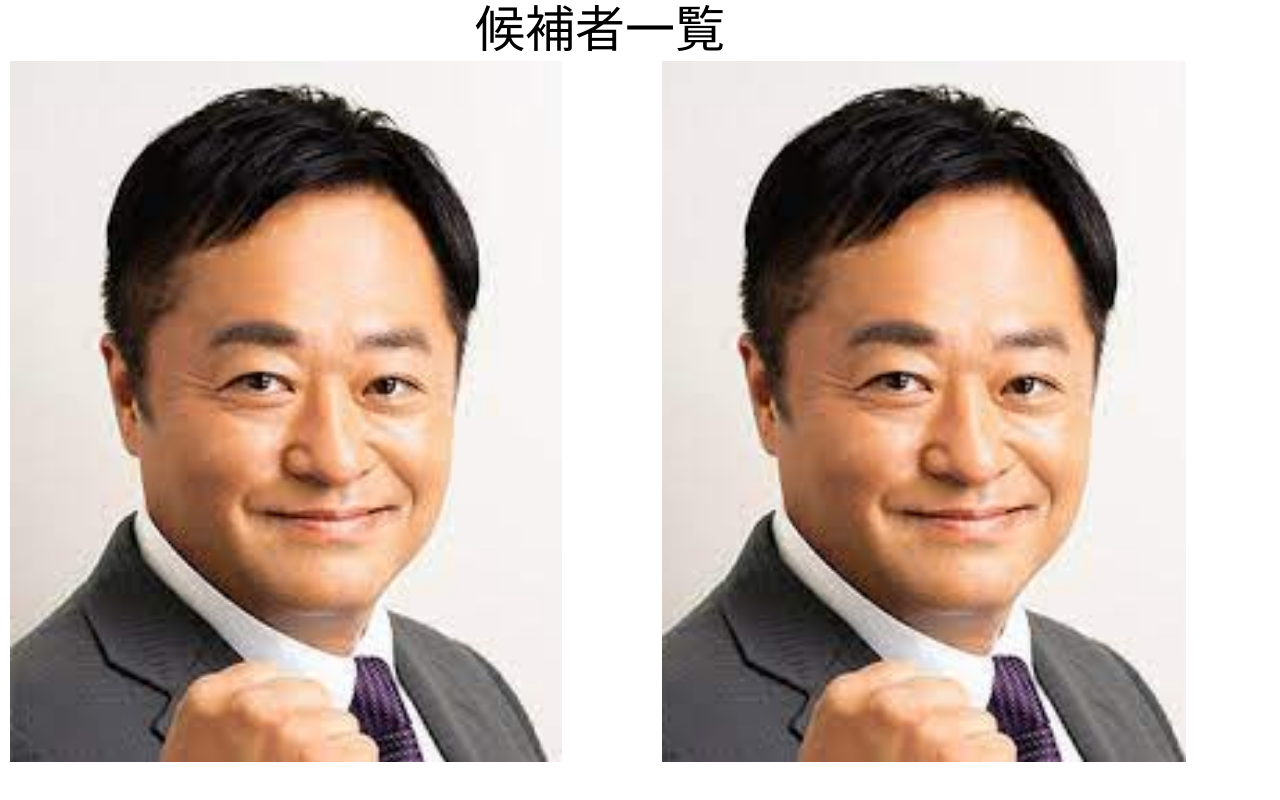
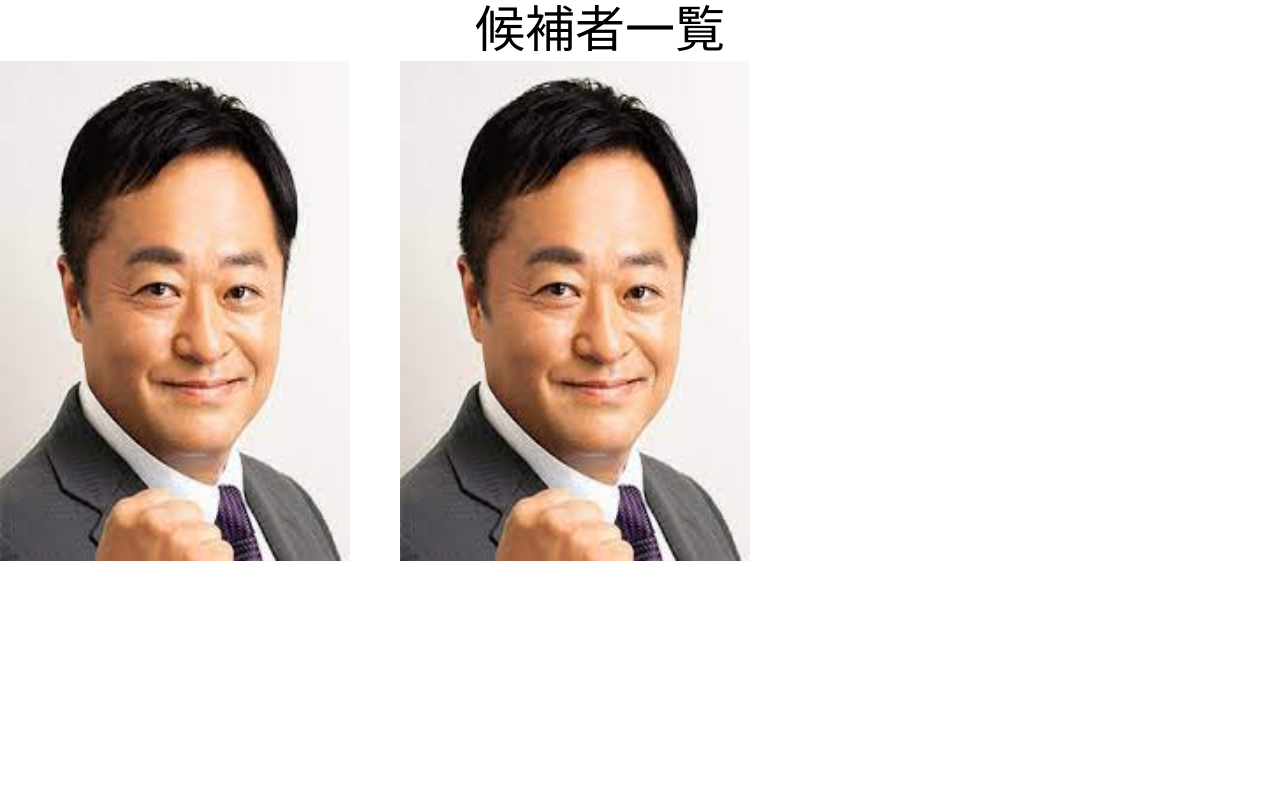
Before and after one commit to Moyashi911/Struffle3, a Flask app: page /user in a window 1280 px wide. Shown: the part 50-850 px from the top of the page. Run offline with Flask 3, Linux system fonts and the light colour scheme; a user stored in the database is signed in; some libraries are stand-ins or nearby versions.

Commit message:
変更したよ

```diff
--- a/templates/candidate2.html
+++ b/templates/candidate2.html
@@ -3,7 +3,7 @@
   <head>
     <title>投票サイト</title>
     <meta property="og:title" content="Trustworthy Enlightened Wallaby" />
-    <meta name="viewport" content="width=device-width">
+    <meta name="viewport" content="width=device-width,initial-scale=0.5">
     <meta charset="utf-8" />
     <meta property="twitter:card" content="summary_large_image" />
     <link href="https://cdn.jsdelivr.net/npm/bootstrap@5.3.0/dist/css/bootstrap.min.css" rel="stylesheet" integrity="sha384-9ndCyUaIbzAi2FUVXJi0CjmCapSmO7SnpJef0486qhLnuZ2cdeRhO02iuK6FUUVM" crossorigin="anonymous">
@@ -30,7 +30,10 @@
       }
     </style>
 <style>
-      .home-container {
+.home-text1{
+  text-align: center;
+}
+.home-container {
   width: 100%;
   display: flex;
   overflow: auto;
@@ -46,7 +49,7 @@
   align-items: flex-start;
   justify-content: flex-start;
 }
-.home-text {
+.home-text{
   color: var(--dl-color-gray-black);
   width: 1200px;
   height: 51px;
@@ -56,16 +59,22 @@
   text-transform: capitalize;
   background-color: rgb(255, 255, 255);
 }
+.home-text1 {
+  text-align: center;
+}
 .home-container2 {
-  flex: 0 0 auto;
-  width: auto;
-  height: 701px;
+  width:1000px;
   display: flex;
-  align-items: flex-start;
-  justify-content: flex-start;
+  flex-wrap: wrap;
+}
+.home-container2 img {
+  width: 400px;
+  height:500px;
+  padding-right: 50px;
 }
 .home-image {
   width: 562px;
+  max-width:100%;
   height: 701px;
   object-fit: cover;
   padding-left: 10px;
@@ -74,23 +83,9 @@
   width: 634px;
   height: 100%;
   object-fit: cover;
+  display: flex;
   padding-left: 100px;
   padding-right: 10px;
-}
-.home-container3 {
-  flex: 0 0 auto;
-  width: 100%;
-  border: 2px dashed rgba(120, 120, 120, 0.4);
-  height: 100px;
-  display: flex;
-  align-items: flex-start;
-}
-.home-container4 {
-  width: 100%;
-  border: 2px dashed rgba(120, 120, 120, 0.4);
-  height: 649px;
-  display: flex;
-  align-items: flex-start;
 }
 </style>
     <link
@@ -124,20 +119,17 @@
       <div class="home-container">
         <div class="home-container1">
           <h1 class="home-text">
-            <span>候補者一覧</span>
+            <span class="home-text1">候補者一覧</span>
             <br />
           </h1>
         </div>
         <div class="home-container2">
           <a href="/candidate_naiyo1">
-            <img src="images/politician.jpg" alt="image"class="home-image"/>
+            <img src="images/politician.jpg" alt="image",border="5"/>
           </a>
-          <img
-            src="images/politician.jpg"
-            alt="image"
-            class="home-image1"
-            onclick="candidtate2"
-          />
+          <a href="/candidate_naiyo1">
+            <img src="images/politician.jpg" alt="image",border="5"/>
+          </a>
         </div>
       </div>
     </div>
```
